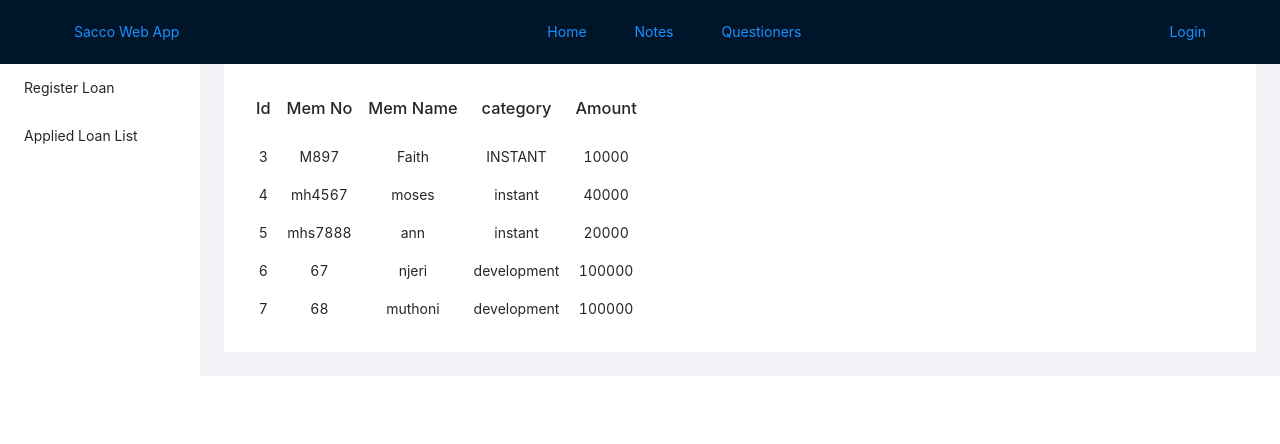
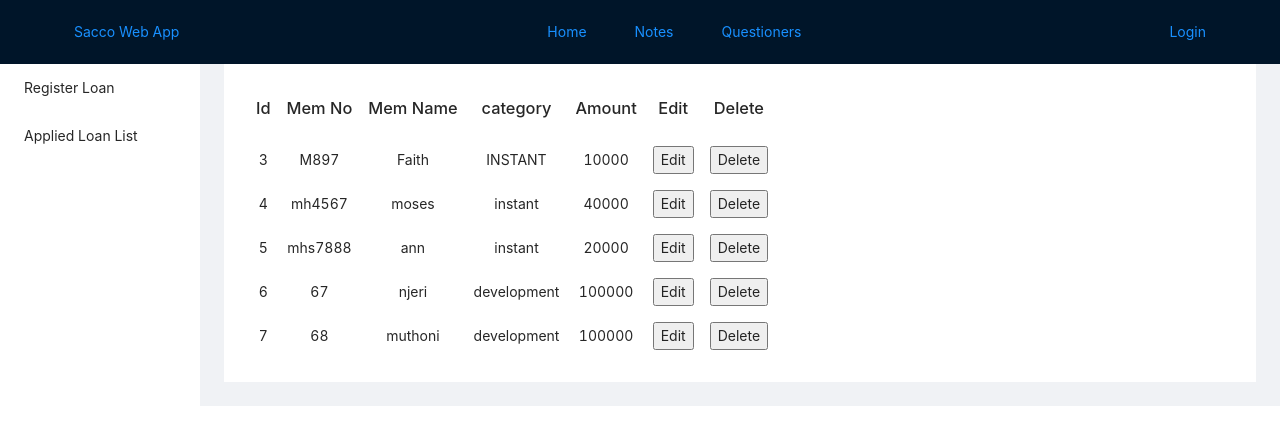
Before and after one commit to mbuguamary/Sacco-App, a React (Create React App) app: page /LoanList in a window 1280 px wide. Shown: the top 444 px of the page. Built offline with nearby package versions, Linux system fonts and the light colour scheme; data requests are answered from the project's data file.

Commit message:
added delete and update actions

```diff
--- a/src/Components/Loans/LoanList.js
+++ b/src/Components/Loans/LoanList.js
@@ -13,6 +13,23 @@ function LoanList(props) {
 
     });
   },[]);
+
+
+  function handleDeleteItem(deletedLoan) {
+    const updatedItems = loans.filter((loan) => loan.id !== deletedLoan.id);
+    setLoans(updatedItems);
+  }
+
+  function handleUpdateItem(updatedLoan) {
+    const updatedItems = loans.map((loan) => {
+      if (loan.id === updatedLoan.id) {
+        return updatedLoan;
+      } else {
+        return loan;
+      }
+    });
+    setLoans(updatedItems);
+  }
   return (
     <table >
       <tbody>
@@ -34,6 +51,12 @@ function LoanList(props) {
           <th>
             <h3 className="ui center aligned header">Amount</h3>
           </th>
+          <th>
+            <h3 className="ui center aligned header">Edit</h3>
+          </th>
+          <th>
+            <h3 className="ui center aligned header">Delete</h3>
+          </th>
         </tr> }
 
         {loans.map(loan => {
@@ -45,7 +68,8 @@ function LoanList(props) {
           member={loan.member}
           category={loan.category}
           amount={loan.amount}
-
+          onUpdateItem={handleUpdateItem}
+          onDeleteItem={handleDeleteItem}
           />
         );
           }
--- a/src/Components/Loans/Loans.js
+++ b/src/Components/Loans/Loans.js
@@ -1,11 +1,41 @@
-function Loan({id,memberno,member,category,amount}) {
-    return (
+
+
+function Loan({id,memberno,member,category,amount,loan,onUpdateItem, onDeleteItem}) {
+  function handleDelete(){
+    fetch(`http://localhost:8001/loandetails/${id}`, {
+    method: "DELETE"
+    })
+    .then((r) => r.json)
+    .then(() => onDeleteItem(loan))
+  }
+
+  function handleUpdate(){
+    fetch(`http://localhost:4000/loandetails/${id}`, {
+      method: "PATCH",
+      headers: {
+        "Content-Type": "application/json",
+      },
+      body: JSON.stringify({
+
+      }),
+    })
+      .then((r) => r.json())
+      .then((updatedLoan) => onUpdateItem(updatedLoan));
+  }
+
+
+
+
+
+  return (
       <tr>
         <td>{id}</td>
         <td>{memberno}</td>
         <td>{member}</td>
         <td>{category}</td>
         <td>{amount}</td>
+        <td><button onClick={handleUpdate}>Edit</button></td>
+        <td><button onClick={handleDelete}>Delete</button></td>
       </tr>
     );
   }
```
